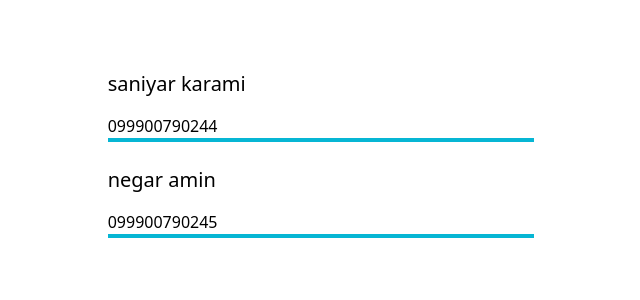
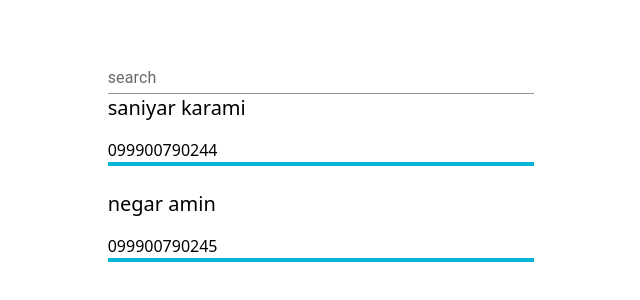
Before and after one commit to Team-Quaka/React_Contacts, a Next.js app: page /contacts in a window 1280 px wide. Shown: the part 234-534 px from the top of the page, without its empty margins (319-959 px from the left). Built offline with nearby package versions, Linux system fonts and the light colour scheme.

Commit message:
searchBar init

```diff
--- /dev/null
+++ b/components/searchBar.tsx
@@ -0,0 +1,30 @@
+import { NextComponentType, NextPage } from "next";
+import {CONTACT} from '../types/CONTACT'
+import {Input, Button, TextField} from '@mui/material'
+import { useCallback, useState } from "react";
+
+const SearchBar: NextComponentType = () => {
+    const [inputValue, setInputValue] = useState('')
+
+    const handleSearch = useCallback(() => {
+        console.log('handle search')
+        console.log(inputValue)
+    }, [inputValue])
+    return (
+        <TextField type="text"
+        className="mb-16"
+        onChange={(e) => {
+            e.preventDefault()
+            setInputValue(e.target.value)
+        }}
+        onKeyUp={(e) => {
+            if (e.key === "Enter") handleSearch()
+        }}
+        value={inputValue}
+        label="search"
+        variant="standard"
+        />
+    )
+}
+
+export default SearchBar
--- a/pages/contacts.tsx
+++ b/pages/contacts.tsx
@@ -2,6 +2,7 @@ import { NextPage } from "next";
 import { useCallback, useEffect, useMemo, useState } from "react";
 import { CONTACTLIST } from "../types/CONTACT";
 import ContactComponent from "../components/contactComponent";
+import SearchBar from "../components/searchBar";
 
 const Contacts: NextPage = () => {
     const [contactList, setContactList] = useState<CONTACTLIST>([{
@@ -18,6 +19,8 @@ const Contacts: NextPage = () => {
     }, [])
     return (
         <div className="flex justify-center flex-col h-screen w-1/3 mx-auto ">
+            <SearchBar />
+
             {
                 contactList.map((contactInfo, index) => {
                     return <ContactComponent key={index} contactData={contactInfo}/>
--- a/pages/signup.tsx
+++ b/pages/signup.tsx
@@ -18,7 +18,11 @@ const Signup: NextPage = () => {
                 e.preventDefault()
                 setInputValue(e.target.value)
                 console.log(109)
-            }} value={inputValue} />
+            }} value={inputValue}
+            onKeyUp={(e) => {
+                if (e.key === "Enter") signupHandler()
+            }}
+            />
             <div className="mt-6">
                 <Button variant="outlined" onClick={(e) => {
                     e.preventDefault()
```
